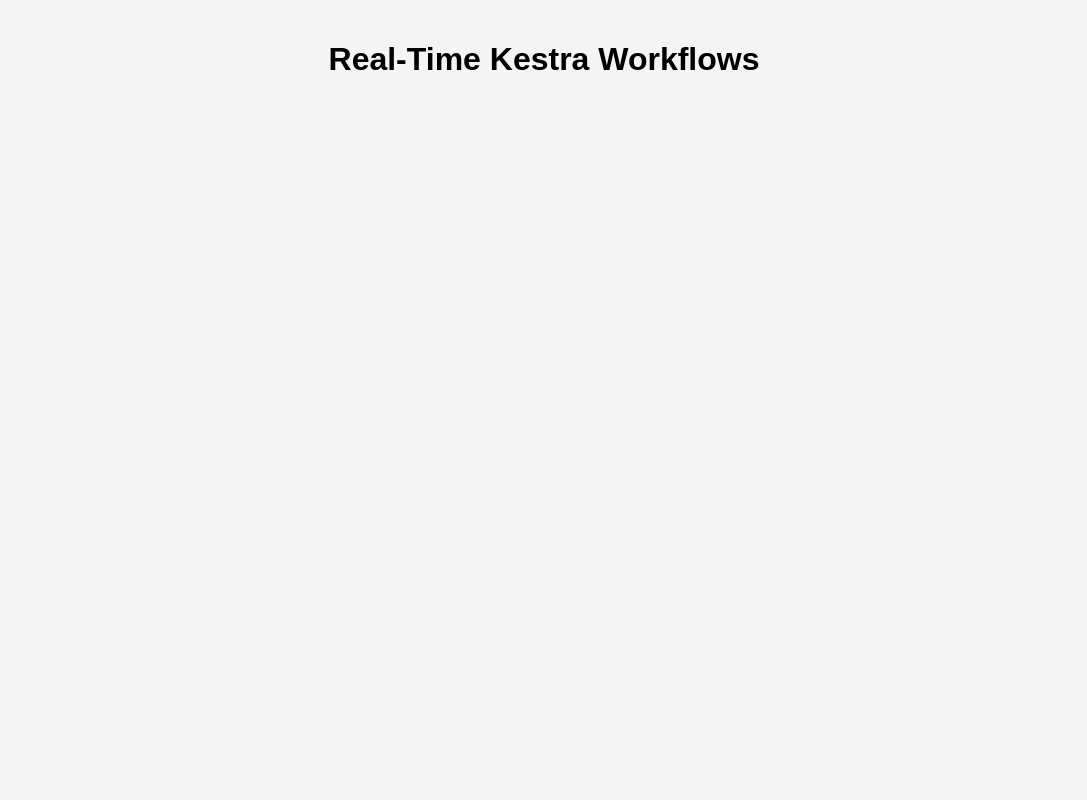
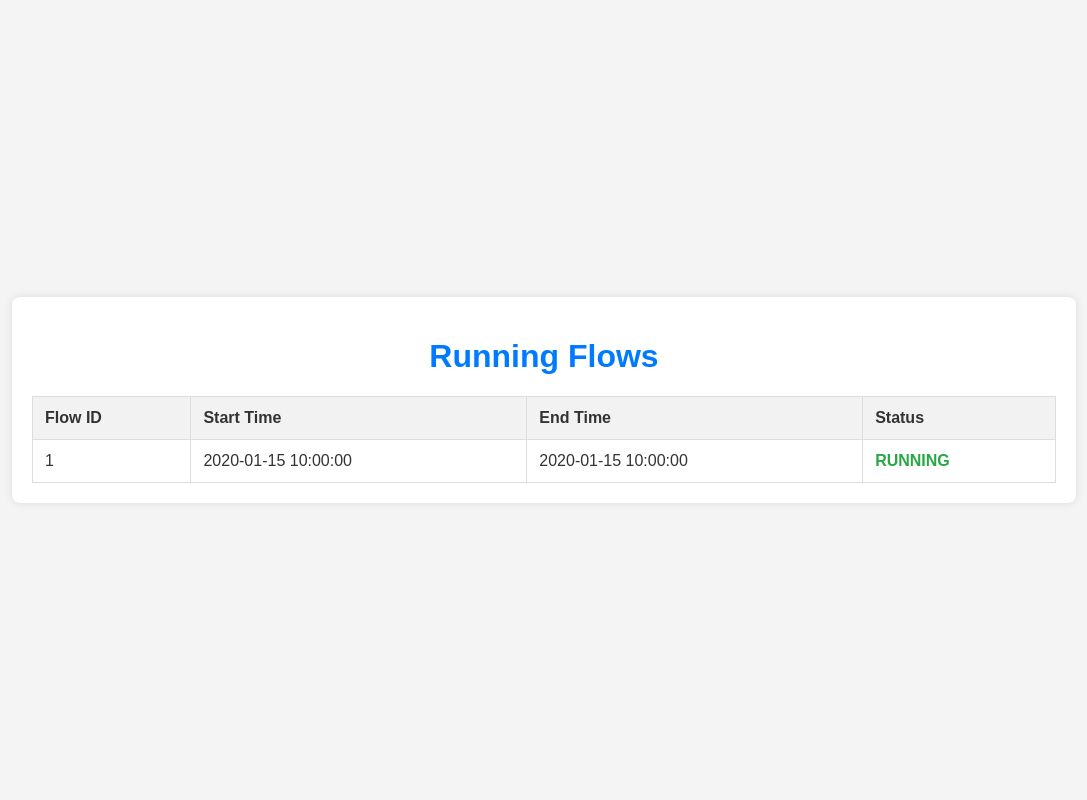
Before and after one commit to cvops-study/ModelFlow-Manager, a Flask app: template src/templates/running_flows.html in a window 1280 px wide. Shown: the whole page, without its empty margins (96-1183 px from the left). Run offline with Flask 3, Linux system fonts and the light colour scheme; the template is opened without the code that fills it: most values are stand-ins (such as "Sample title", 1, 10 or a date in 2020).

Commit message:
modif html

```diff
--- a/src/templates/running_flows.html
+++ b/src/templates/running_flows.html
@@ -3,45 +3,79 @@
 <head>
     <meta charset="UTF-8">
     <meta name="viewport" content="width=device-width, initial-scale=1.0">
-    <title>Real-Time Kestra Workflows</title>
+    <title>Running Flows</title>
     <style>
         body {
             font-family: Arial, sans-serif;
+            background-color: #f4f4f4;
+            color: #333;
             margin: 0;
+            padding: 0;
+            display: flex;
+            justify-content: center;
+            align-items: center;
+            min-height: 100vh;
+        }
+        .container {
+            width: 80%;
+            margin: 20px;
             padding: 20px;
-            background-color: #f4f4f4;
+            background: #fff;
+            box-shadow: 0 0 10px rgba(0, 0, 0, 0.1);
+            border-radius: 8px;
         }
         h1 {
             text-align: center;
+            color: #007BFF;
         }
-        .workflow-container {
-            display: flex;
-            flex-direction: column;
-            align-items: center;
+        table {
+            width: 100%;
+            border-collapse: collapse;
+            margin-top: 20px;
         }
-        .workflow {
-            background: white;
-            padding: 15px;
-            margin: 10px 0;
-            border-radius: 8px;
-            box-shadow: 0 4px 8px rgba(0, 0, 0, 0.1);
-            width: 80%;
-            max-width: 600px;
+        th, td {
+            padding: 12px;
+            border: 1px solid #ddd;
+            text-align: left;
         }
-        .workflow-title {
-            font-size: 1.2em;
-            margin-bottom: 5px;
+        th {
+            background-color: #f2f2f2;
         }
-        .workflow-status {
-            font-size: 1em;
-            color: gray;
+        tr:nth-child(even) {
+            background-color: #f9f9f9;
+        }
+        .status {
+            font-weight: bold;
+            color: #28a745; /* Green color for running status */
+        }
+        .status:not(.running) {
+            color: #dc3545; /* Red color for non-running status */
         }
     </style>
 </head>
 <body>
-    <h1>Real-Time Kestra Workflows</h1>
-    <div class="workflow-container" id="workflow-container">
-        <!-- Workflows will be appended here -->
+    <div class="container">
+        <h1>Running Flows</h1>
+        <table>
+            <thead>
+                <tr>
+                    <th>Flow ID</th>
+                    <th>Start Time</th>
+                    <th>End Time</th>
+                    <th>Status</th>
+                </tr>
+            </thead>
+            <tbody>
+                {% for flow in flows %}
+                <tr>
+                    <td>{{ flow.flow_id }}</td>
+                    <td>{{ flow.start_time }}</td>
+                    <td>{{ flow.end_time }}</td>
+                    <td class="status {{ 'running' if flow.status == 'RUNNING' else '' }}">{{ flow.status }}</td>
+                </tr>
+                {% endfor %}
+            </tbody>
+        </table>
     </div>
 </body>
 </html>
```
